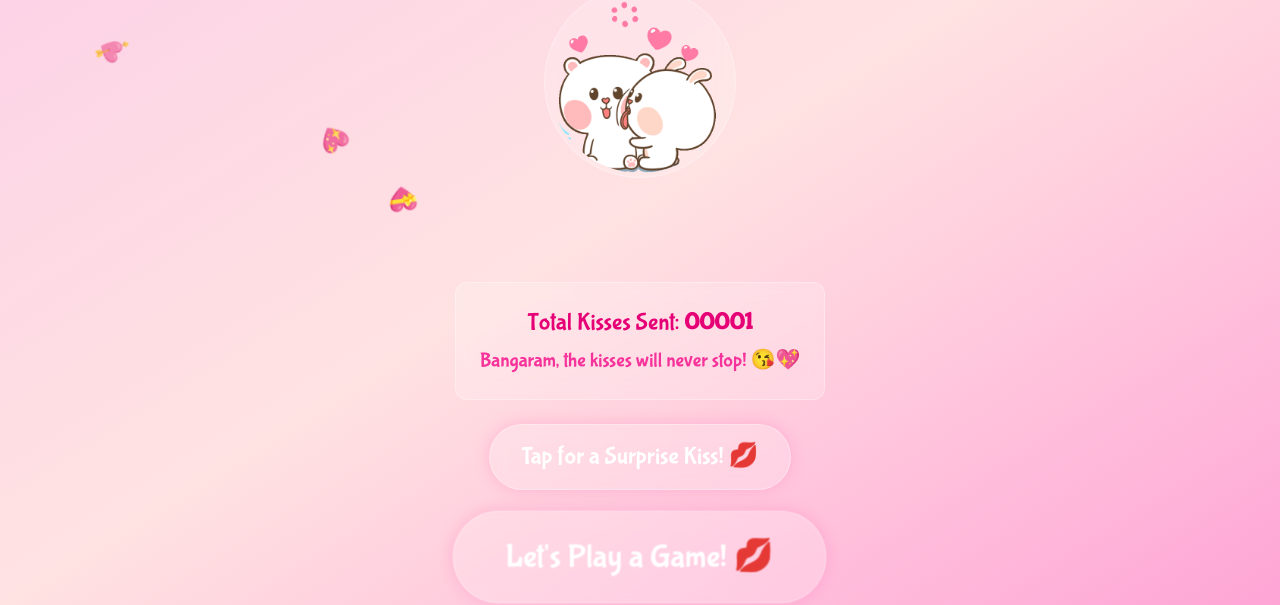
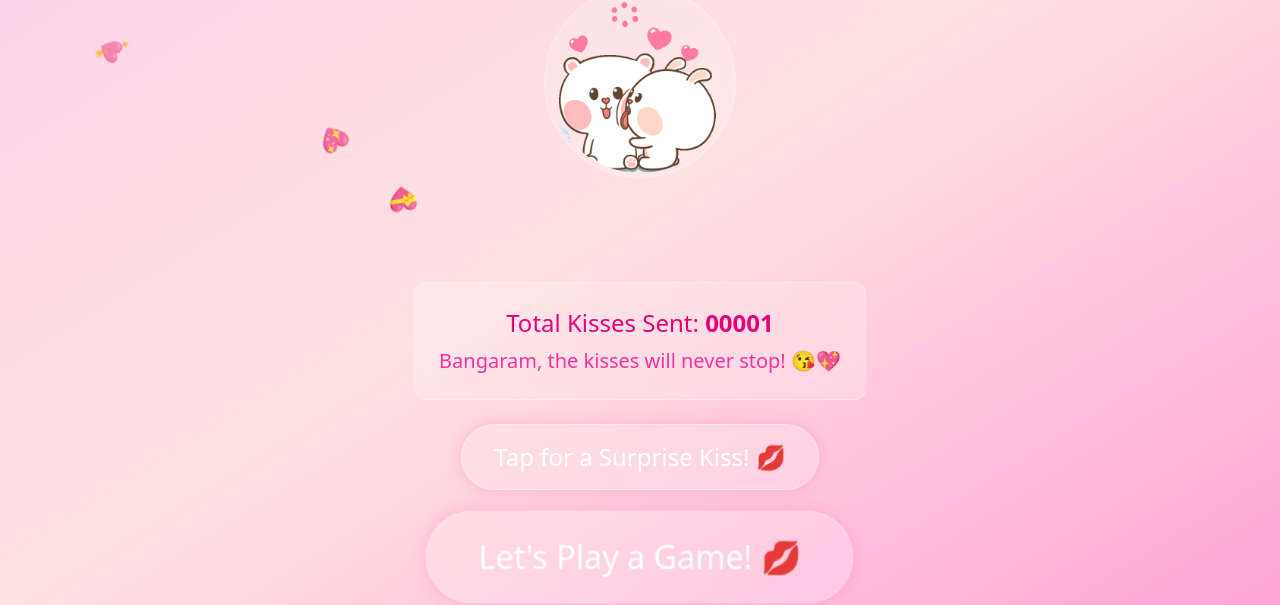
Before and after one commit to dasarijashwanth/Valentines-Kiss-Code, a plain HTML site: page index.html in a window 1280 px wide. Shown: the part 195-800 px from the top of the page. Drawn offline with nearby package versions, Linux system fonts and the light colour scheme.

Commit message:
Update index.html

```diff
--- a/index.html
+++ b/index.html
@@ -4,7 +4,7 @@
     <meta charset="UTF-8">
     <meta name="viewport" content="width=device-width, initial-scale=1.0">
     <title>Happy Kiss Day Bangaram! 💋</title>
-    <link href="https://fonts.googleapis.com/css2?family=Pacifico&family=Bubblegum+Sans&display=swap" rel="stylesheet">
+    <link href="https://fonts.googleapis.com/css2?family=Dancing+Script:wght@400;700&display=swap" rel="stylesheet">
     <script src="https://unpkg.com/@tailwindcss/browser@4"></script>
     <style>
         @keyframes wiggle {
@@ -95,22 +95,22 @@
 
         <!-- Kiss Counter -->
         <div class="glass-effect rounded-xl p-6 mb-6 text-center relative">
-            <p class="text-2xl text-pink-600 font-['Bubblegum_Sans']">
+            <p class="text-2xl text-pink-600 font-['Brush Script']">
                 Total Kisses Sent: <span id="kiss-counter" class="font-bold">00001</span>
             </p>
-            <p class="text-xl text-pink-500 mt-2 font-['Bubblegum_Sans']">
+            <p class="text-xl text-pink-500 mt-2 font-['Brush Script']">
                 Bangaram, the kisses will never stop! 😘💖
             </p>
         </div>
 
         <!-- Kiss Button -->
-        <button id="kiss-button" class="love-button bg-pink-400 hover:bg-pink-500 text-white font-['Bubblegum_Sans']
+        <button id="kiss-button" class="love-button bg-pink-400 hover:bg-pink-500 text-white font-['Brush Script']
                                       text-2xl py-4 px-8 rounded-full mb-6 glass-effect">
             Tap for a Surprise Kiss! 💋
         </button>
 
         <!-- Game Entry Button -->
-        <button id="play-button" class="love-button bg-red-400 hover:bg-red-500 text-white font-['Bubblegum_Sans']
+        <button id="play-button" class="love-button bg-red-400 hover:bg-red-500 text-white font-['Brush Script']
                                       text-3xl py-6 px-12 rounded-full heartbeat glass-effect">
             Let's Play a Game! 💋
         </button>
@@ -144,7 +144,7 @@
         function showMessage(text) {
             const messageDisplay = document.getElementById('message-display');
             const messageElement = document.createElement('div');
-            messageElement.className = 'message-container rounded-full px-6 py-3 text-xl text-pink-600 font-["Bubblegum_Sans"] slide-up text-center';
+            messageElement.className = 'message-container rounded-full px-6 py-3 text-xl text-pink-600 font-["Brush Script"] slide-up text-center';
             messageElement.textContent = text;
 
             // Clear previous message
```
